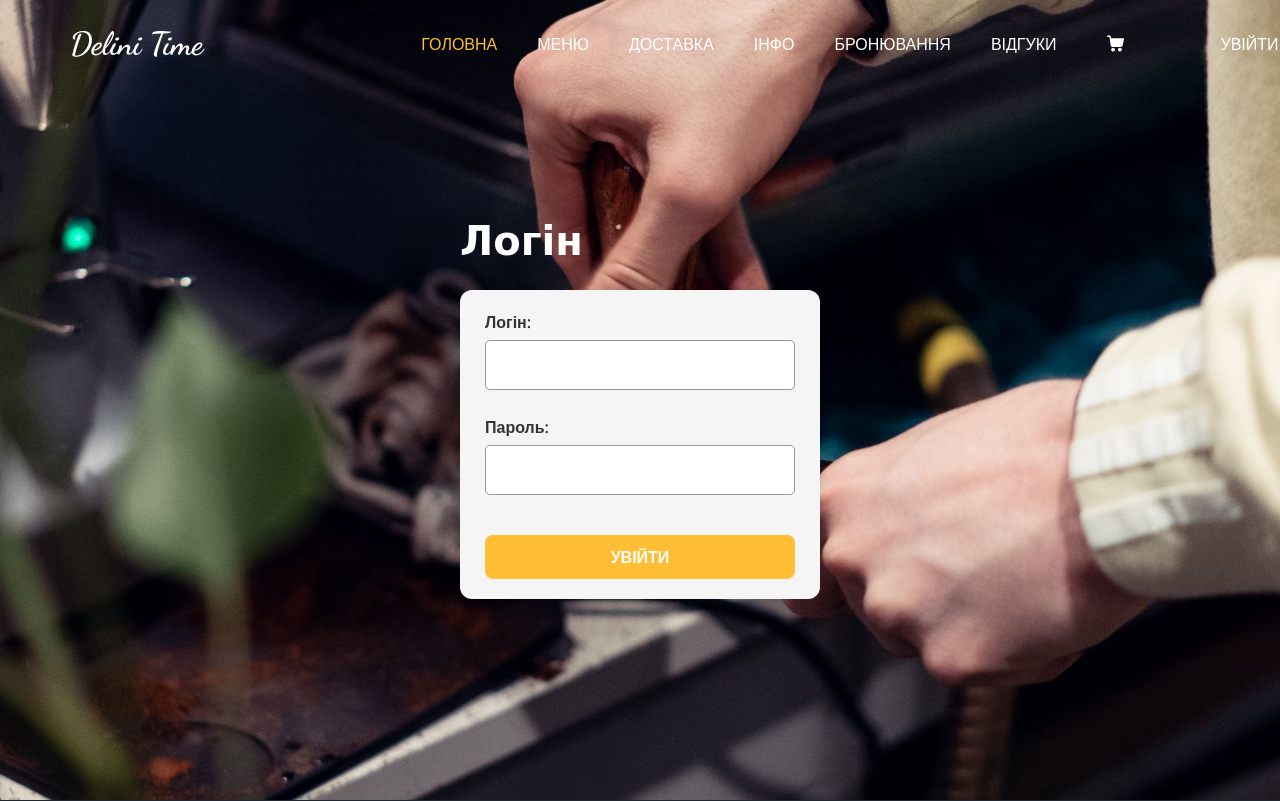
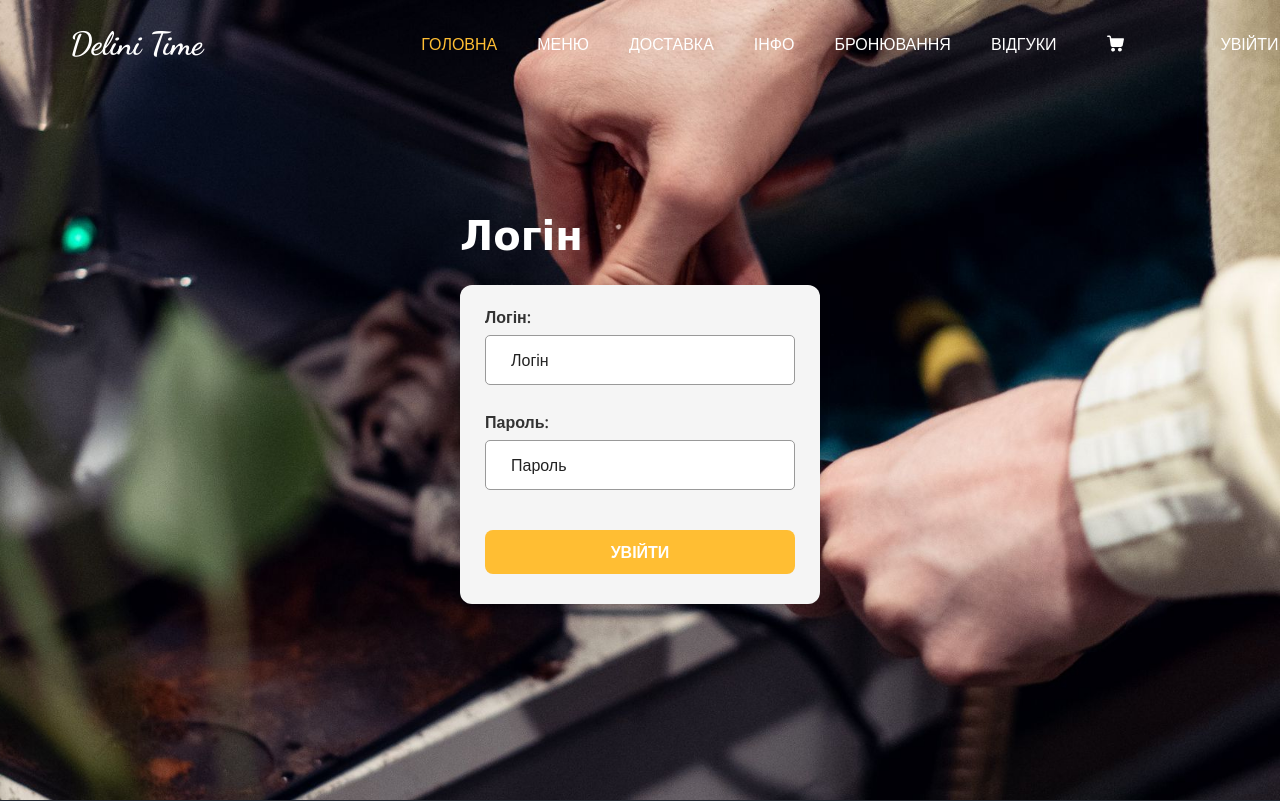
Before and after one commit to QertySX/DeliniTimeCafe, a Django app: template root/templates/accounts/signin.html in a window 1280 px wide; the page is wider, and only the part inside the window is pictured. Shown: the top 801 px of that part. Run offline with Django 5.2, Linux system fonts and the light colour scheme; the template is opened without the code that fills it, so the values that code supplies are empty.

Commit message:
Незначні зміни

```diff
--- a/root/templates/accounts/signin.html
+++ b/root/templates/accounts/signin.html
@@ -10,20 +10,22 @@
 			<div class="heading_container mb-4" style="text-align: center;">
   				<h2 style="color: white; margin: 0; text-align: center;">Логін</h2>
 			</div>
-          <form id="form2" action="/accounts/signin" method="POST" class="custom-form">
+          <form id="form2" action="{% url 'signin' %}" method="POST" class="custom-form">
             {% csrf_token %}
             <div class="form-group mb-3">
               <label for="login" class="form-label">Логін:</label>
-              <input type="text" id="login" name="login" class="form-control" required>
+              <input type="text" id="login" name="login" class="form-control" placeholder="Логін" required>
               <span id="login-err" class="error"></span>
             </div>
             <div class="form-group mb-3">
               <label for="pass1" class="form-label">Пароль:</label>
-              <input type="password" id="pass1" name="pass1" class="form-control" required>
+              <input type="password" id="pass1" name="pass1" class="form-control" placeholder="Пароль" required>
               <span id="pass1-err" class="error"></span>
             </div>
             <div class="btn_box">
               <button type="submit" class="btn btn-primary w-100">Увійти</button>
+
+              <div id="auth-message" style="color: red; margin-top: 10px;"></div>
             </div>
           </form>
         </div>
@@ -73,4 +75,8 @@
   font-size: 1rem;
 }
 </style>
+
+<script src="https://code.jquery.com/jquery-3.6.0.min.js"></script>
+<script src="{% static 'js/signin.js' %}"></script>
+
 {% endblock %}
```
